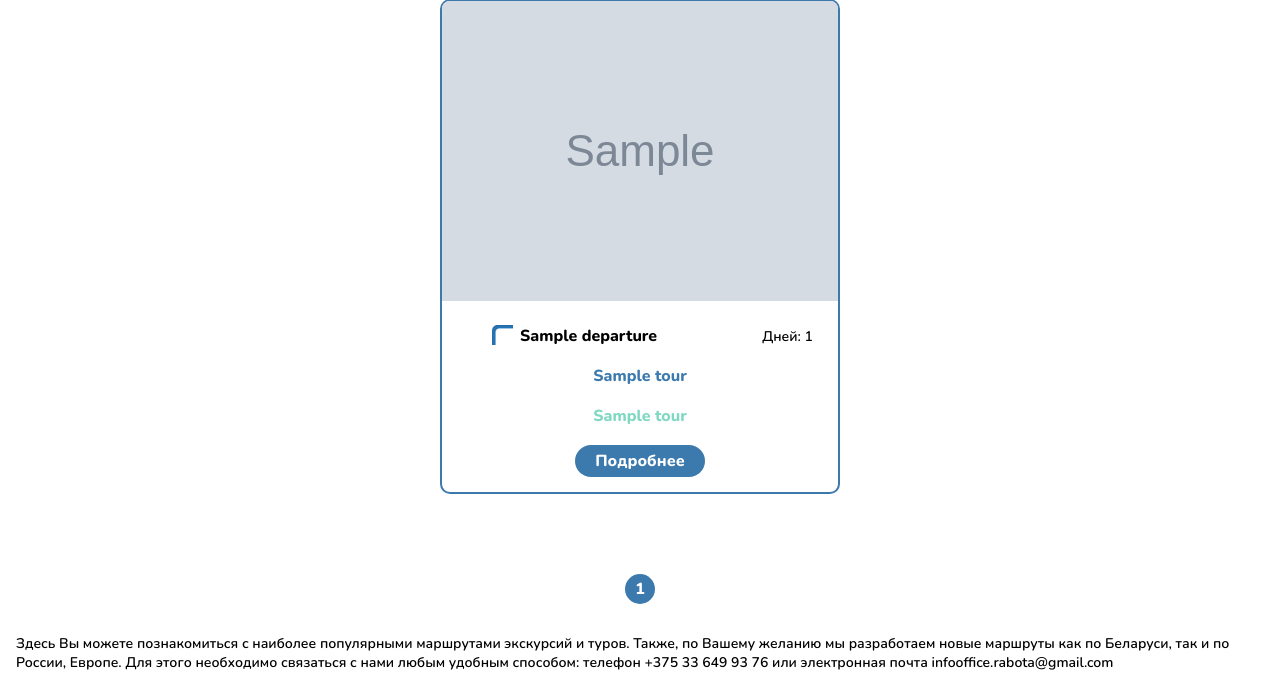
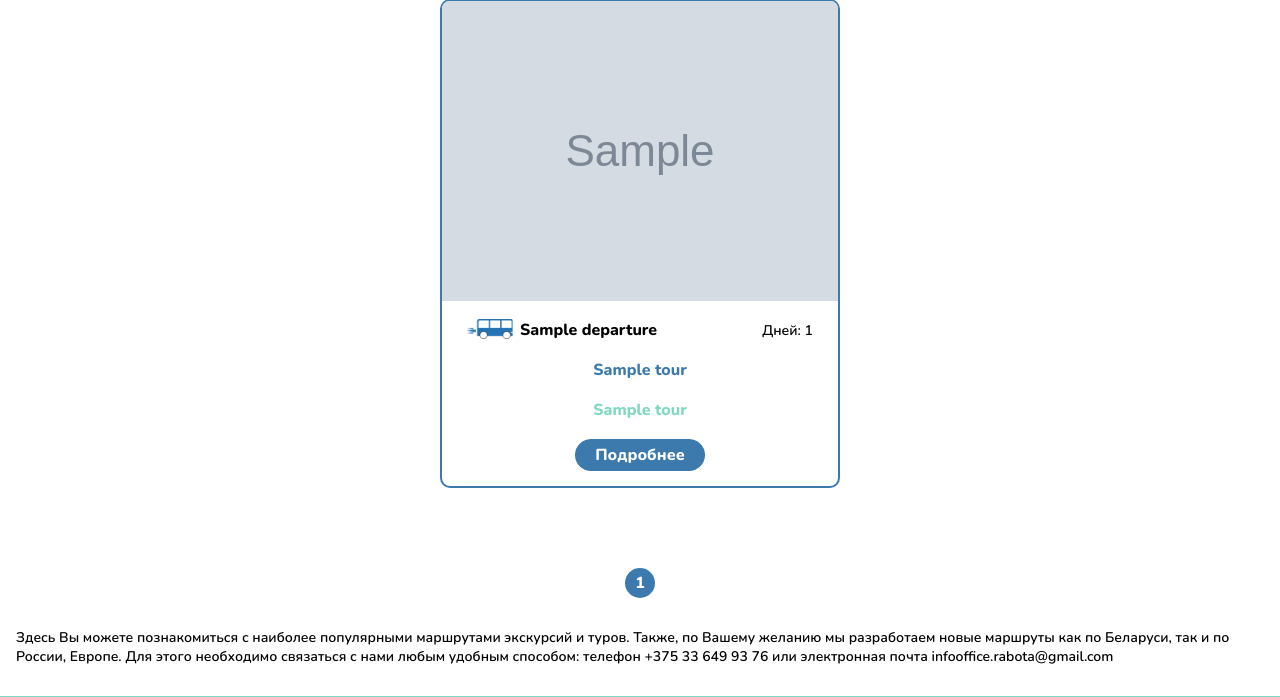
Before and after one commit to IgorSulj/SchoolTour, a Django app: page / in a window 1280 px wide. Shown: the part 322-1019 px from the top of the page. Run offline with Django 4.2, Linux system fonts and the light colour scheme; tables that the repository leaves empty hold one stand-in row (values such as "Sample post"); grey boxes marked "Sample" are stand-in pictures.

Commit message:
Several improvements on the main page

```diff
--- a/tours/static/css/category.css
+++ b/tours/static/css/category.css
@@ -84,7 +84,7 @@
   flex-wrap: wrap;
   justify-content: center;
   gap: 80px;
-  max-width: 1440px;
+  max-width: 1300px;
   padding: 0 40px;
   margin: 0 auto 80px;
 }
@@ -97,6 +97,8 @@
 }
 
 .tour {
+  display: flex;
+  flex-direction: column;
   border: 2px solid #3C7AAE;
   border-radius: 10px;
   width: 400px;
@@ -115,6 +117,8 @@
 .info {
   display: flex;
   flex-direction: column;
+  justify-content: space-between;
+  flex-grow: 1;
   align-items: center;
   padding: 0 25px 15px;
   gap: 18px;
@@ -151,6 +155,7 @@
   width: 46px;
   height: 20px;
   background-image: url("/static/img/Bus.png");
+  background-size: contain;
 }
 
 .place__text {
--- a/tours/templates/category.html
+++ b/tours/templates/category.html
@@ -1,7 +1,7 @@
 {% extends 'base.html' %}
 {% load static %}
 {% block title %}Главная{% endblock title %}
-{% block head %}<link rel="stylesheet" href="{% static 'css/category.css' %}?4">{% endblock head %}
+{% block head %}<link rel="stylesheet" href="{% static 'css/category.css' %}?5">{% endblock head %}
 {% block content %}
 <div class="head__wrapper">
     <div class="head">
```
